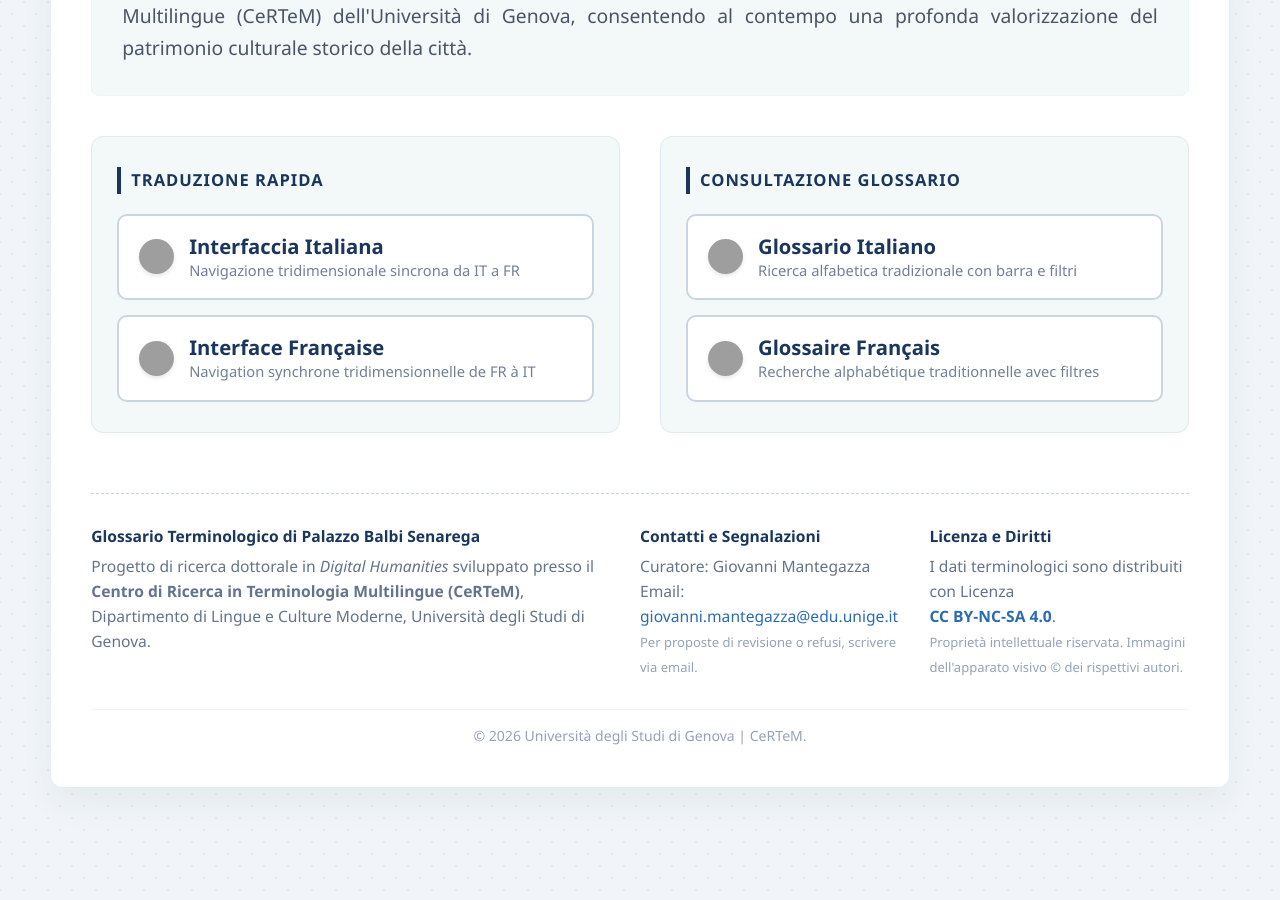
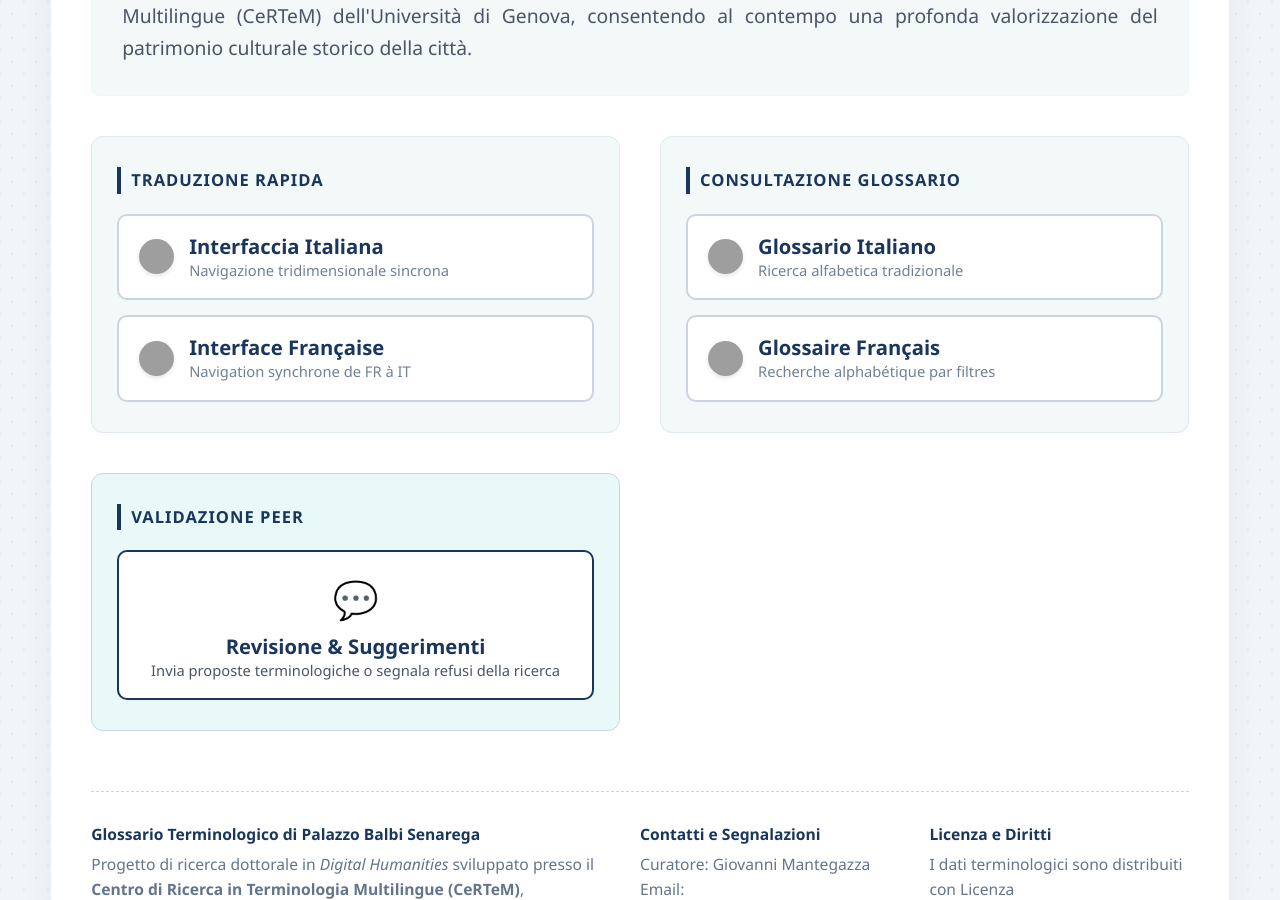
Before and after one commit to Gian1096/glossariobalbisenarega, a Jekyll site: the page built from index.html, in a window 1280 px wide and 900 px high, scrolled down 1462 px. Built offline with Jekyll 4.4.1, drawn with Linux system fonts in a browser that asks for light colours; grey boxes are pictures that could not be loaded.

Commit message:
Update index.html

```diff
--- a/index.html
+++ b/index.html
@@ -245,7 +245,7 @@ title: Home
                 </p>
             </div>
 
-            <div class="Griglia-Accessi-Inferiore">
+            <div class="Griglia-Accessi-Inferiore" style="grid-template-columns: repeat(auto-fit, minmax(350px, 1fr));">
 
     <div class="Colonna-Pannello-Accesso">
         <div class="Categoria-Pulsanti-Titolo">Traduzione Rapida</div>
@@ -254,14 +254,14 @@ title: Home
                 <img src="https://flagcdn.com/w40/it.png" class="Bollino-Flag-Home" alt="IT">
                 <div class="Testi-Bottone">
                     <span class="Titolo-Bottone">Interfaccia Italiana</span>
-                                <span class="Sottotitolo-Bottone">Navigazione tridimensionale sincrona da IT a FR</span>
+                    <span class="Sottotitolo-Bottone">Navigazione tridimensionale sincrona</span>
                 </div>
             </a>
             <a href="{{ '/ricerca-fr/' | relative_url }}" class="Card-Ingresso">
                 <img src="https://flagcdn.com/w40/fr.png" class="Bollino-Flag-Home" alt="FR">
                 <div class="Testi-Bottone">
                     <span class="Titolo-Bottone">Interface Française</span>
-                                <span class="Sottotitolo-Bottone">Navigation synchrone tridimensionnelle de FR à IT</span>
+                    <span class="Sottotitolo-Bottone">Navigation synchrone de FR à IT</span>
                 </div>
             </a>
         </div>
@@ -274,14 +274,27 @@ title: Home
                 <img src="https://flagcdn.com/w40/it.png" class="Bollino-Flag-Home" alt="IT">
                 <div class="Testi-Bottone">
                     <span class="Titolo-Bottone">Glossario Italiano</span>
-                                <span class="Sottotitolo-Bottone">Ricerca alfabetica tradizionale con barra e filtri</span>
+                    <span class="Sottotitolo-Bottone">Ricerca alfabetica tradizionale</span>
                 </div>
             </a>
             <a href="{{ '/glossario-fr/' | relative_url }}" class="Card-Ingresso">
                 <img src="https://flagcdn.com/w40/fr.png" class="Bollino-Flag-Home" alt="FR">
                 <div class="Testi-Bottone">
                     <span class="Titolo-Bottone">Glossaire Français</span>
-                                <span class="Sottotitolo-Bottone">Recherche alphabétique traditionnelle avec filtres</span>
+                    <span class="Sottotitolo-Bottone">Recherche alphabétique par filtres</span>
+                </div>
+            </a>
+        </div>
+    </div>
+
+    <div class="Colonna-Pannello-Accesso" style="background-color: #e8f9f7; border-color: #cbd5e1;">
+        <div class="Categoria-Pulsanti-Titolo" style="color: #1a365d; border-left-color: #1a365d;">Validazione Peer</div>
+        <div class="Gruppo-Bottoni">
+            <a href="/glossariobalbisenarega/contatti/" class="Card-Ingresso" style="border-color: #1a365d; height: 100%; align-items: center; justify-content: center; min-height: 140px;">
+                <div class="Testi-Bottone" style="text-align: center; align-items: center;">
+                    <span style="font-size: 2em; margin-bottom: 5px;">💬</span>
+                    <span class="Titolo-Bottone" style="color: #1a365d;">Revisione & Suggerimenti</span>
+                    <span class="Sottotitolo-Bottone" style="color: #4a5568; text-align: center;">Invia proposte terminologiche o segnala refusi della ricerca</span>
                 </div>
             </a>
         </div>
```
Lines whose indentation alone changed are shown as unchanged.
